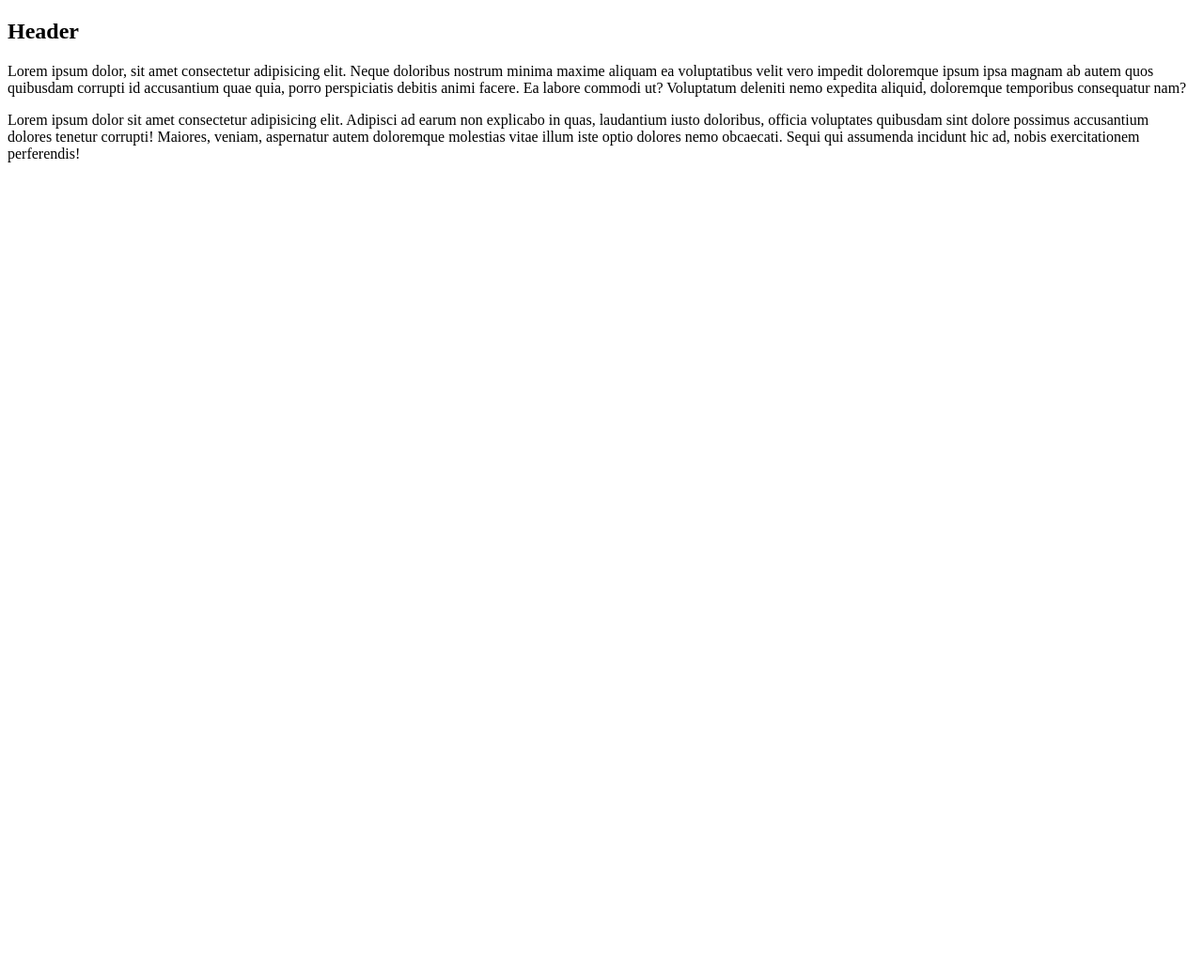
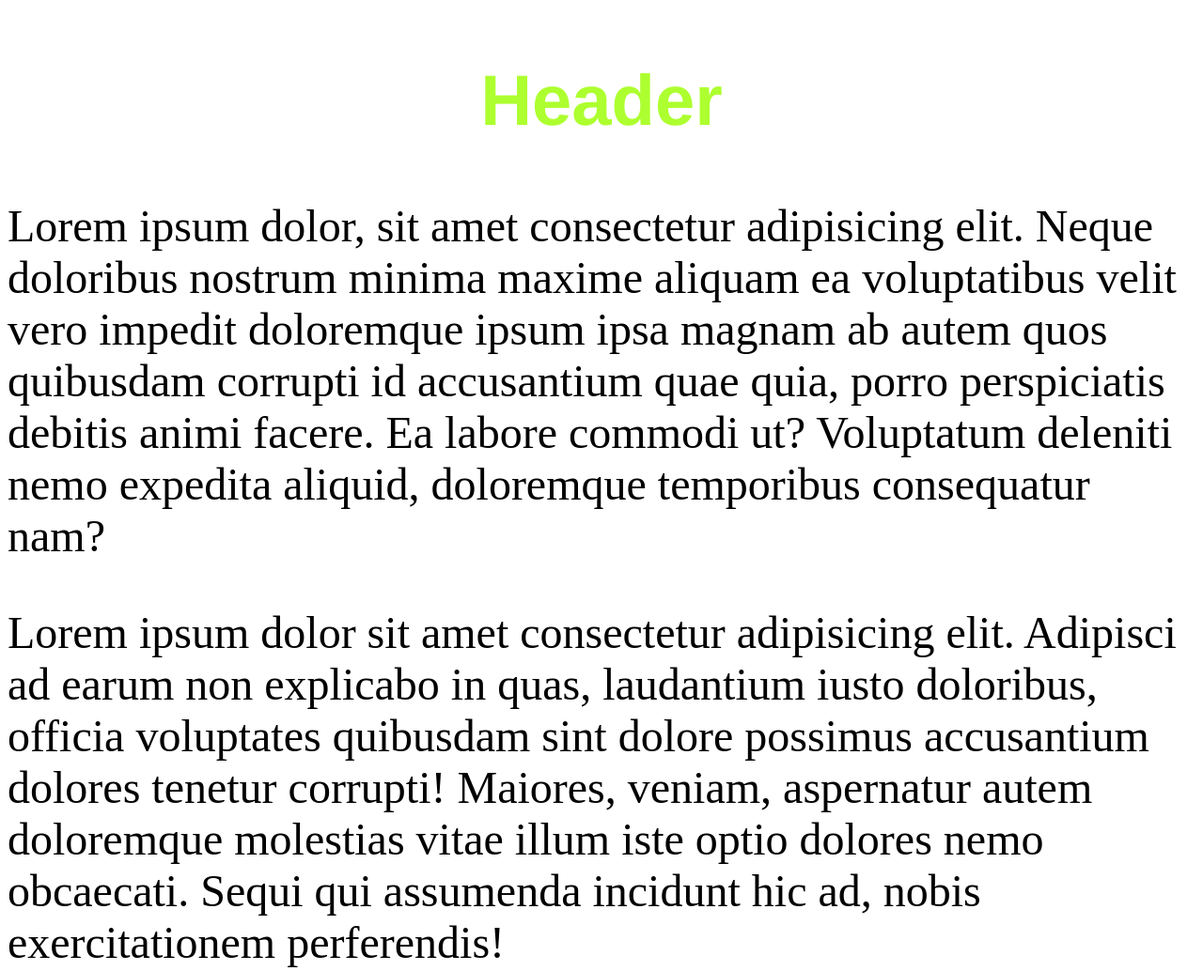
Before and after one commit to Ivany17/9september, a plain HTML site: page index.html in a window 1280 px wide. Shown: the whole page at 94% size. Before the commit the page ends 800 px from the top, so only its background shows below. Drawn offline with Linux system fonts and the light colour scheme.

Commit message:
Add psevdoelements

```diff
--- a/assets/css/style.css
+++ b/assets/css/style.css
@@ -0,0 +1,32 @@
+* {
+    font-size: 48px;
+}
+
+h1 {
+    font-size: 76px;
+    text-align: center;
+    color: greenyellow;
+    font-family: 'Franklin Gothic Medium', 'Arial Narrow', Arial, sans-serif;
+}
+
+p {
+    cursor: wait;
+}
+
+/* p::first-letter {
+    font-size: 2em;
+    color: red;
+    font-weight: bolder;
+} */
+
+/* p::first-line {
+    background-color: rgb(128, 197, 199);
+    color: white;
+} */
+
+p::selection {
+    color: blueviolet;
+    background-color: yellow;
+    cursor: zoom-in;
+    text-shadow: 1px 1px 2px black;
+}
--- a/index.html
+++ b/index.html
@@ -11,7 +11,7 @@
         <main>
             <article>
                 <h1>Header</h1>
-                <p><span>L</span>orem ipsum dolor, sit amet consectetur adipisicing elit. Neque doloribus nostrum minima maxime aliquam ea voluptatibus velit vero impedit doloremque ipsum ipsa magnam ab autem quos quibusdam corrupti id accusantium quae quia, porro perspiciatis debitis animi facere. Ea labore commodi ut? <span>V</span>oluptatum deleniti nemo expedita aliquid, doloremque temporibus consequatur nam?</p>
+                <p>Lorem ipsum dolor, sit amet consectetur adipisicing elit. Neque doloribus nostrum minima maxime aliquam ea voluptatibus velit vero impedit doloremque ipsum ipsa magnam ab autem quos quibusdam corrupti id accusantium quae quia, porro perspiciatis debitis animi facere. Ea labore commodi ut? Voluptatum deleniti nemo expedita aliquid, doloremque temporibus consequatur nam?</p>
                 <p>Lorem ipsum dolor sit amet consectetur adipisicing elit. Adipisci ad earum non explicabo in quas, laudantium iusto doloribus, officia voluptates quibusdam sint dolore possimus accusantium dolores tenetur corrupti! Maiores, veniam, aspernatur autem doloremque molestias vitae illum iste optio dolores nemo obcaecati. Sequi qui assumenda incidunt hic ad, nobis exercitationem perferendis!</p>
             </article>
         </main>
```
